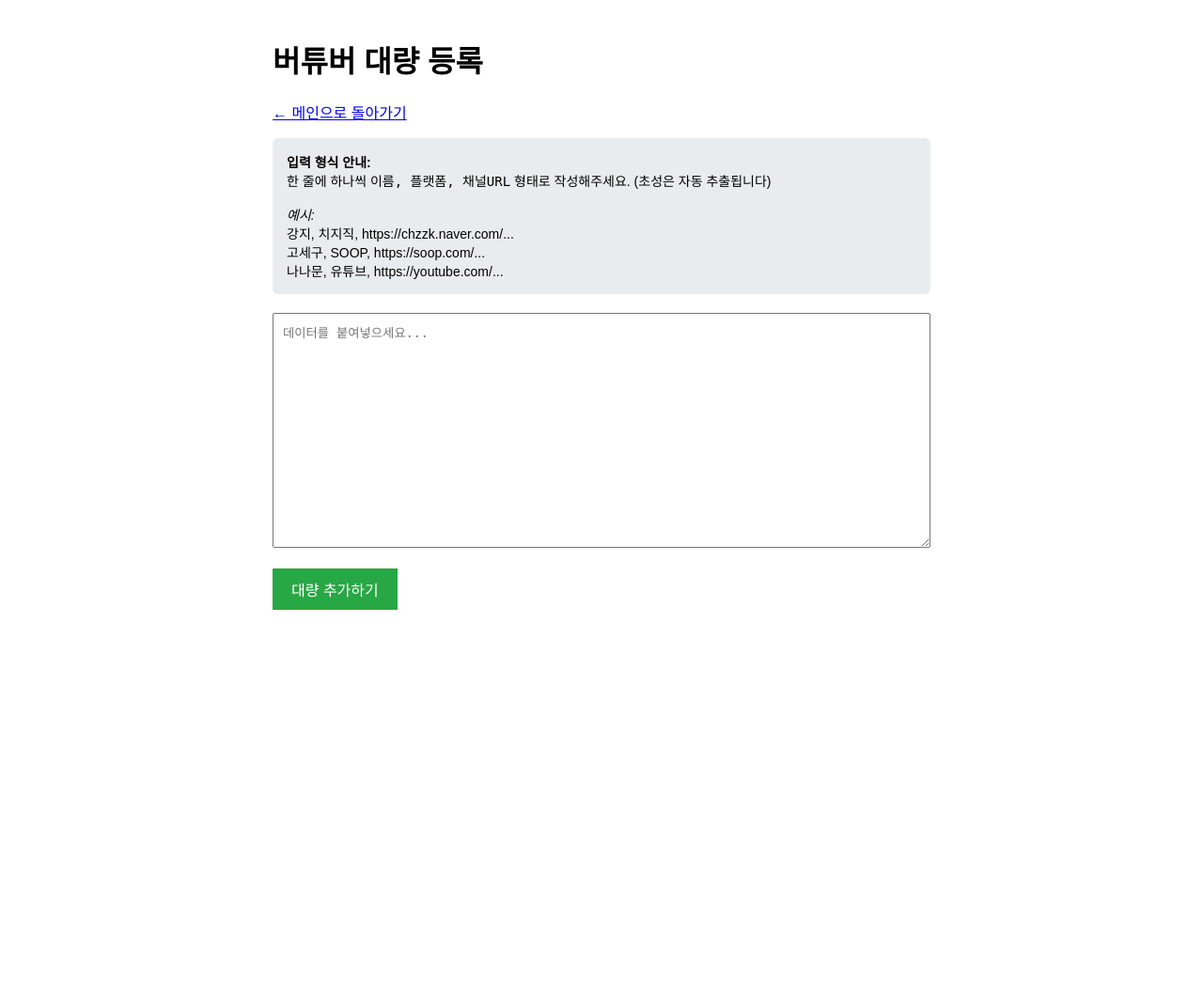
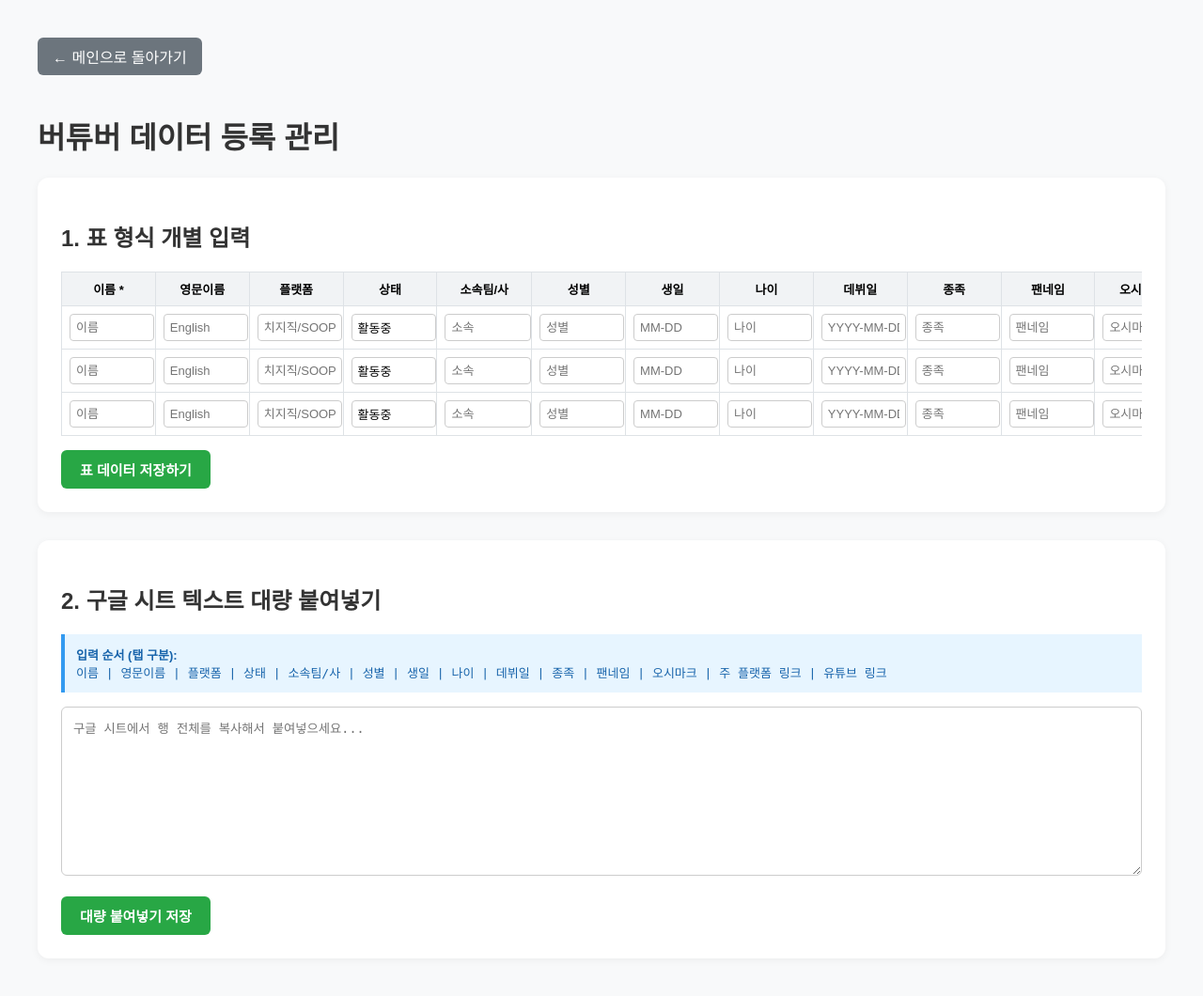
Before and after one commit to raepo7214/virtual-db, a Flask app: page /admin/bulk in a window 1280 px wide. Shown: the whole page at 94% size. Before the commit the page ends 649 px from the top, so only its background shows below. Run offline with Flask 3, Linux system fonts and the light colour scheme; the visitor is signed in with stand-in values (Sample User, id 1).

Commit message:
feat: 14개 필드 표 입력 UI 및 카드 메인 화면 반영

```diff
--- a/app.py
+++ b/app.py
@@ -72,43 +72,69 @@ def logout():
 @login_required
 def bulk_add():
     if request.method == 'POST':
+        insert_rows = []
+
+        # 1. 표(Input) 형식 제출 처리
+        names = request.form.getlist('name[]')
+        if names and any(names):
+            names_en = request.form.getlist('name_en[]')
+            platforms = request.form.getlist('platform[]')
+            statuses = request.form.getlist('status[]')
+            agencies = request.form.getlist('agency[]')
+            genders = request.form.getlist('gender[]')
+            birthdays = request.form.getlist('birthday[]')
+            ages = request.form.getlist('age[]')
+            debut_dates = request.form.getlist('debut_date[]')
+            species_list = request.form.getlist('species[]')
+            fan_names = request.form.getlist('fan_name[]')
+            oshi_marks = request.form.getlist('oshi_mark[]')
+            main_urls = request.form.getlist('main_platform_url[]')
+            yt_urls = request.form.getlist('youtube_url[]')
+
+            for i in range(len(names)):
+                name = names[i].strip()
+                if name:
+                    initial = get_initial_sound(name)
+                    insert_rows.append((
+                        name, names_en[i].strip(), initial, platforms[i].strip(),
+                        statuses[i].strip() or '활동중', agencies[i].strip(),
+                        genders[i].strip(), birthdays[i].strip(), ages[i].strip(),
+                        debut_dates[i].strip(), species_list[i].strip(),
+                        fan_names[i].strip(), oshi_marks[i].strip(),
+                        main_urls[i].strip(), yt_urls[i].strip()
+                    ))
+
+        # 2. 텍스트 대량 복사/붙여넣기 제출 처리
         raw_data = request.form.get('bulk_data', '')
-        lines = raw_data.strip().split('\n')
+        if raw_data.strip():
+            lines = raw_data.strip().split('\n')
+            for line in lines:
+                line = line.strip()
+                if not line:
+                    continue
+                parts = [p.strip() for p in (line.split('\t') if '\t' in line else line.split(','))]
+                if len(parts) >= 1 and parts[0]:
+                    name = parts[0]
+                    initial = get_initial_sound(name)
+                    insert_rows.append((
+                        name,
+                        parts[1] if len(parts) > 1 else '',
+                        initial,
+                        parts[2] if len(parts) > 2 else '',
+                        parts[3] if len(parts) > 3 else '활동중',
+                        parts[4] if len(parts) > 4 else '',
+                        parts[5] if len(parts) > 5 else '',
+                        parts[6] if len(parts) > 6 else '',
+                        parts[7] if len(parts) > 7 else '',
+                        parts[8] if len(parts) > 8 else '',
+                        parts[9] if len(parts) > 9 else '',
+                        parts[10] if len(parts) > 10 else '',
+                        parts[11] if len(parts) > 11 else '',
+                        parts[12] if len(parts) > 12 else '',
+                        parts[13] if len(parts) > 13 else ''
+                    ))
 
-        insert_rows = []
-        for line in lines:
-            line = line.strip()
-            if not line:
-                continue
-
-            if '\t' in line:
-                parts = [p.strip() for p in line.split('\t')]
-            else:
-                parts = [p.strip() for p in line.split(',')]
-
-            if len(parts) >= 1 and parts[0]:
-                name = parts[0]
-                name_en = parts[1] if len(parts) > 1 else ''
-                initial = get_initial_sound(name)
-                platform = parts[2] if len(parts) > 2 else ''
-                status = parts[3] if len(parts) > 3 else '활동중'
-                agency = parts[4] if len(parts) > 4 else ''
-                gender = parts[5] if len(parts) > 5 else ''
-                birthday = parts[6] if len(parts) > 6 else ''
-                age = parts[7] if len(parts) > 7 else ''
-                debut_date = parts[8] if len(parts) > 8 else ''
-                species = parts[9] if len(parts) > 9 else ''
-                fan_name = parts[10] if len(parts) > 10 else ''
-                oshi_mark = parts[11] if len(parts) > 11 else ''
-                main_platform_url = parts[12] if len(parts) > 12 else ''
-                youtube_url = parts[13] if len(parts) > 13 else ''
-
-                insert_rows.append((
-                    name, name_en, initial, platform, status, agency,
-                    gender, birthday, age, debut_date, species,
-                    fan_name, oshi_mark, main_platform_url, youtube_url
-                ))
-
+        # DB 저장
         if insert_rows:
             conn = get_db_connection()
             conn.executemany("""
@@ -124,6 +150,3 @@ def bulk_add():
         return redirect(url_for('index'))
 
     return render_template('bulk_add.html')
-
-if __name__ == '__main__':
-    app.run(debug=True)
--- a/templates/bulk_add.html
+++ b/templates/bulk_add.html
@@ -2,30 +2,91 @@
 <html lang="ko">
 <head>
     <meta charset="UTF-8">
-    <title>버튜버 대량 등록</title>
+    <title>버튜버 등록/대량 등록</title>
     <style>
-        body { font-family: sans-serif; max-width: 700px; margin: 40px auto; padding: 0 20px; }
-        textarea { width: 100%; height: 250px; padding: 10px; font-family: monospace; box-sizing: border-box; }
-        .btn { padding: 10px 20px; background: #28a745; color: white; border: none; cursor: pointer; font-size: 16px; }
-        .info { background: #e9ecef; padding: 15px; border-radius: 6px; margin-bottom: 20px; font-size: 14px; }
+        body { font-family: 'Pretendard', sans-serif; max-width: 1200px; margin: 40px auto; padding: 0 20px; background-color: #f8f9fa; }
+        h1, h2 { color: #333; }
+        .section { background: white; padding: 25px; border-radius: 12px; box-shadow: 0 2px 8px rgba(0,0,0,0.05); margin-bottom: 30px; }
+
+        /* 표 형식 입력 테이블 */
+        .table-responsive { overflow-x: auto; margin-bottom: 15px; }
+        table { width: 100%; border-collapse: collapse; min-width: 1400px; }
+        th, td { border: 1px solid #dee2e6; padding: 8px; text-align: center; }
+        th { background-color: #f1f3f5; font-size: 13px; }
+        td input { width: 92%; padding: 6px; border: 1px solid #ccc; border-radius: 4px; font-size: 13px; }
+
+        textarea { width: 100%; height: 180px; padding: 12px; box-sizing: border-box; font-family: monospace; border: 1px solid #ccc; border-radius: 6px; }
+        .btn { padding: 10px 20px; background: #28a745; color: white; border: none; border-radius: 6px; cursor: pointer; font-size: 15px; font-weight: bold; }
+        .btn-secondary { background: #6c757d; text-decoration: none; display: inline-block; padding: 8px 16px; border-radius: 6px; color: white; margin-bottom: 20px; }
+        .info { background: #e7f5ff; border-left: 4px solid #339af0; padding: 12px; margin-bottom: 15px; font-size: 13px; color: #1864ab; }
     </style>
 </head>
 <body>
-    <h1>버튜버 대량 등록</h1>
-    <p><a href="/">← 메인으로 돌아가기</a></p>
+    <a href="/" class="btn-secondary">← 메인으로 돌아가기</a>
+    <h1>버튜버 데이터 등록 관리</h1>
 
-    <div class="info">
-        <strong>입력 형식 안내:</strong><br>
-        한 줄에 하나씩 <code>이름, 플랫폼, 채널URL</code> 형태로 작성해주세요. (초성은 자동 추출됩니다)<br><br>
-        <em>예시:</em><br>
-        강지, 치지직, https://chzzk.naver.com/...<br>
-        고세구, SOOP, https://soop.com/...<br>
-        나나문, 유튜브, https://youtube.com/...
+    <!-- 1. 표(Form) 방식 개별/다중 입력 -->
+    <div class="section">
+        <h2>1. 표 형식 개별 입력</h2>
+        <form action="/admin/bulk" method="post">
+            <div class="table-responsive">
+                <table>
+                    <thead>
+                        <tr>
+                            <th>이름 *</th>
+                            <th>영문이름</th>
+                            <th>플랫폼</th>
+                            <th>상태</th>
+                            <th>소속팀/사</th>
+                            <th>성별</th>
+                            <th>생일</th>
+                            <th>나이</th>
+                            <th>데뷔일</th>
+                            <th>종족</th>
+                            <th>팬네임</th>
+                            <th>오시마크</th>
+                            <th>주 플랫폼 링크</th>
+                            <th>유튜브 링크</th>
+                        </tr>
+                    </thead>
+                    <tbody>
+                        <!-- 기본 3개 행 제공 -->
+                        {% for i in range(3) %}
+                        <tr>
+                            <td><input type="text" name="name[]" placeholder="이름"></td>
+                            <td><input type="text" name="name_en[]" placeholder="English"></td>
+                            <td><input type="text" name="platform[]" placeholder="치지직/SOOP"></td>
+                            <td><input type="text" name="status[]" value="활동중"></td>
+                            <td><input type="text" name="agency[]" placeholder="소속"></td>
+                            <td><input type="text" name="gender[]" placeholder="성별"></td>
+                            <td><input type="text" name="birthday[]" placeholder="MM-DD"></td>
+                            <td><input type="text" name="age[]" placeholder="나이"></td>
+                            <td><input type="text" name="debut_date[]" placeholder="YYYY-MM-DD"></td>
+                            <td><input type="text" name="species[]" placeholder="종족"></td>
+                            <td><input type="text" name="fan_name[]" placeholder="팬네임"></td>
+                            <td><input type="text" name="oshi_mark[]" placeholder="오시마크"></td>
+                            <td><input type="text" name="main_platform_url[]" placeholder="https://..."></td>
+                            <td><input type="text" name="youtube_url[]" placeholder="https://..."></td>
+                        </tr>
+                        {% endfor %}
+                    </tbody>
+                </table>
+            </div>
+            <button type="submit" class="btn">표 데이터 저장하기</button>
+        </form>
     </div>
 
-    <form method="post">
-        <textarea name="bulk_data" placeholder="데이터를 붙여넣으세요..."></textarea><br><br>
-        <button type="submit" class="btn">대량 추가하기</button>
-    </form>
+    <!-- 2. 구글 시트 복사/붙여넣기 텍스트 대량 입력 -->
+    <div class="section">
+        <h2>2. 구글 시트 텍스트 대량 붙여넣기</h2>
+        <div class="info">
+            <strong>입력 순서 (탭 구분):</strong><br>
+            <code>이름 | 영문이름 | 플랫폼 | 상태 | 소속팀/사 | 성별 | 생일 | 나이 | 데뷔일 | 종족 | 팬네임 | 오시마크 | 주 플랫폼 링크 | 유튜브 링크</code>
+        </div>
+        <form action="/admin/bulk" method="post">
+            <textarea name="bulk_data" placeholder="구글 시트에서 행 전체를 복사해서 붙여넣으세요..."></textarea><br><br>
+            <button type="submit" class="btn">대량 붙여넣기 저장</button>
+        </form>
+    </div>
 </body>
 </html>
```
Also changed, not shown: templates/index.html (+38 -28 lines).
